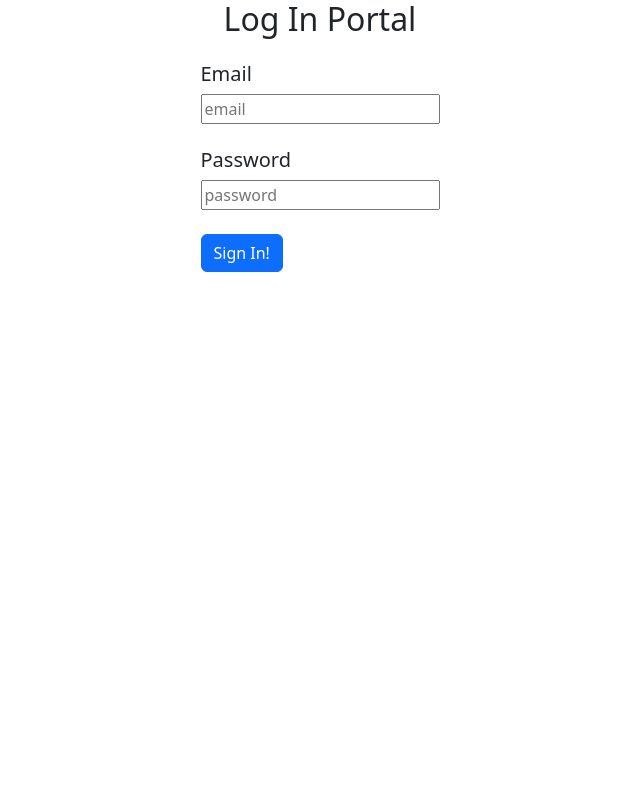
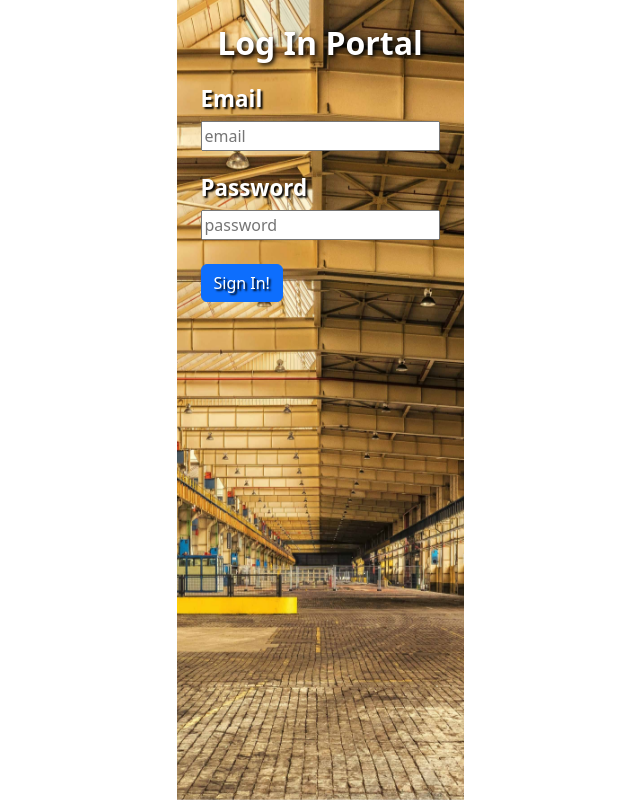
Before and after one commit to tritonmax26/FinalProjectCapstone, a React (Vite) app: page /login in a window 1280 px wide. Shown: the whole page, without its empty margins (320-960 px from the left). Built offline with nearby package versions, Linux system fonts and the light colour scheme.

Commit message:
make changes

```diff
--- a/src/App.jsx
+++ b/src/App.jsx
@@ -8,7 +8,8 @@ import { Container} from 'react-bootstrap';
 function App() {
 
   return (
-    <>
+   <div className="bglogin">
+   <>
 
         <Container>
             <Routes>
@@ -18,6 +19,7 @@ function App() {
             </Routes>
         </Container>
     </>
+    </div>
   )
 }
 
--- a/src/components/Loginpage.jsx
+++ b/src/components/Loginpage.jsx
@@ -12,7 +12,7 @@ const Loginpage = () => {
 
 
   return (
-    <div>
+    <div className='container d-flex align-items-center justify-content-center'>
 
     <Card style={{ width: '18rem' }}>
       <Card.Body>
@@ -22,8 +22,8 @@ const Loginpage = () => {
         <Card.Text>
         Please Log in or register to Signup
         </Card.Text>
-        <div className="block border-2 mb-2 px-2"><Button variant="primary" className='buttonhover'><Link to="/login" className='fontwhite'>Log in </Link></Button> </div>
-        <div className="block border-2 mb-2 px-2"><Button variant="primary" className='buttonhover'><Link to="/register" className='fontwhite'> Signup</Link></Button> </div>
+        <div className="block border-2 mb-2 px-2"><Button variant="primary" className='buttonhover'><Link to="/login" className='fontwhite span26'>Log in </Link></Button> </div>
+        <div className="block border-2 mb-2 px-2"><Button variant="primary" className='buttonhover'><Link to="/register" className='fontwhite span26'> Signup</Link></Button> </div>
       </Card.Body>
     </Card>
 
--- a/src/components/NavbarMain.jsx
+++ b/src/components/NavbarMain.jsx
@@ -7,12 +7,12 @@ const NavbarMain = () => {
     <div>
       <Navbar bg="dark" variant="dark" expand="lg">
       <Container>
-        <Navbar.Brand  as={Link} to="/">S.A.P. Stocks & Holdings Inc.</Navbar.Brand>
+        <Navbar.Brand className='span28' as={Link} to="/">S.A.P. Stocks & Holdings Inventory Data</Navbar.Brand>
         <Navbar.Toggle aria-controls="basic-navbar-nav" />
         <Navbar.Collapse id="basic-navbar-nav">
           <Nav className="me-auto">
           </Nav>
-          <Nav className="mr-auto">
+          <Nav className="mr-auto span26">
             <Nav.Link as={Link} to="/mainpage">Home</Nav.Link>
             <Nav.Link as={Link} to="/shops" >Shops</Nav.Link>
             <Nav.Link as={Link} to="/products" >Products</Nav.Link>
--- a/src/components/ProductCard.jsx
+++ b/src/components/ProductCard.jsx
@@ -11,7 +11,7 @@ const ProductCard = ({id, name, description, price, branch, image}) => {
 
                 <Card.Title>Branch: {branch}</Card.Title>
                 <Card.Subtitle className="mb-2 text-muted">
-                <Link to={`/products/${id}`}>
+                <Link className='unlink' to={`/products/${id}`}>
                      Product Name: {name}
                 </Link>
                 </Card.Subtitle>
@@ -22,7 +22,7 @@ const ProductCard = ({id, name, description, price, branch, image}) => {
                     Price: {price}
                 </Card.Subtitle>
                 <Card.Text>
-                    <Link to={`/products/${id}`}> ID: {id}</Link>
+                    <Link className='unlink' to={`/products/${id}`}> ID: {id}</Link>
                 </Card.Text>
                 {/* <Card.Link href="#">order</Card.Link>
                 <Card.Link href="#">cancel</Card.Link> */}
--- a/src/components/ShopCard.jsx
+++ b/src/components/ShopCard.jsx
@@ -7,11 +7,11 @@ const ShopCard = ({id, name, branch, service, about, name2 ,image}) => {
     <div>
         <div className='shopDivContainer p-2 gap-1'>
             <Card style={{ width: '20rem' }}>
-                <img src={`${import.meta.env.VITE_API}/image/${image}`} alt="" />
+            <Card.Img variant="top" src={`${import.meta.env.VITE_API}/image/${image}`} />
                 <Card.Body className='productCard centerAll'>
                     <Card.Title>Branch: {branch}</Card.Title>
                     <Card.Subtitle className="mb-2 text-muted">
-                    <Link to={`/shops/${id}`}>
+                    <Link className='unlink' to={`/shops/${id}`}>
                       Shop Name: {name}
                     </Link>
                     </Card.Subtitle>
--- a/src/index.css
+++ b/src/index.css
@@ -13,6 +13,10 @@ body {
   place-items: center;
 } */
 
+.unlink{
+  text-decoration: none;
+}
+
 .fontwhite{
   text-decoration: none;
   color: #ffffff;
@@ -20,6 +24,66 @@ body {
 
 .buttonhover{
 text-decoration: none;
+}
+
+.span28{
+  color: rgb(255, 255, 255);
+  font-size: 2rem;
+  font-weight: 600;
+  /* text-align: center; */
+  /* margin: 10px; */
+  /* align-items: center;
+  align-content: center; */
+  /* width: 100%; */
+  /* margin-left: 1px; */
+  text-shadow: 2px 2px 4px #000000;
+}
+
+.tcolor{
+  color: rgb(255, 255, 255);
+  /* text-align: center; */
+  /* margin: 10px; */
+  /* align-items: center;
+  align-content: center; */
+  /* width: 100%; */
+  /* margin-left: 1px; */
+  text-shadow: 2px 2px 4px #000000;
+}
+
+.span27{
+  color: rgb(255, 255, 255);
+  font-size: 1.4rem;
+  font-weight: 600;
+  /* text-align: center; */
+  /* margin: 10px; */
+  /* align-items: center;
+  align-content: center; */
+  /* width: 100%; */
+  /* margin-left: 1px; */
+  text-shadow: 2px 2px 2px #000000;
+}
+
+.span26{
+  color: rgb(255, 255, 255);
+  font-size: 1rem;
+  font-weight: 600;
+  /* text-align: center; */
+  /* margin: 10px; */
+  /* align-items: center;
+  align-content: center; */
+  /* width: 100%; */
+  /* margin-left: 1px; */
+  text-shadow: 2px 2px 2px #000000;
+}
+
+.bglogin{
+  background-image:  url(/src/imgdata/warehouse.jpg);
+  /* linear-gradient(to right, rgba(0, 0, 0, 0.607),rgba(0, 0, 0, 0.607)), */
+  background-position: center;
+  background-size: cover;
+  background-attachment: fixed;
+  object-fit: contain;
+  height: 100vh;
 }
 
 .buttonhover:hover{
@@ -39,8 +103,8 @@ text-decoration: none;
 
 .shopDivContainer{
   display: inline-flex;
-  height: 15rem;
-  width: 20rem;
+  /* height: 15rem;
+  width: 20rem;  */
 }
 
 .productCard{
--- a/src/views/Auth/Login.jsx
+++ b/src/views/Auth/Login.jsx
@@ -32,14 +32,14 @@ const Login = () => {
 
 
   return (
-    <div>
+    <div className='container d-flex align-items-center justify-content-center'>
         <form onSubmit={login}>
-            <h2 className='text-center'>Log In Portal</h2>
-            <h5 className='mt-4'>Email</h5>
+            <h2 className='mt-4 text-center span28'>Log In Portal</h2>
+            <h5 className='mt-4 span27'>Email</h5>
             <input type="email" className='mb-4' value={email} onChange={(e)=> setEmail(e.target.value)}placeholder='email'/>
-            <h5>Password</h5>
+            <h5 className='span27'>Password</h5>
             <input type="password" className='mb-4' value={password} onChange={(e)=> setPassword(e.target.value)}placeholder='password'/>
-            <br></br><input type="submit" class="btn btn-primary buttonhover" value="Sign In!" />
+            <br></br><input type="submit" class="btn btn-primary buttonhover span27" value="Sign In!" />
         </form>
 
 
--- a/src/views/Home.jsx
+++ b/src/views/Home.jsx
@@ -3,9 +3,9 @@ import Loginpage from '../components/Loginpage'
 
 const Home = () => {
   return (
-    <div>
+    <div className='bglogin'>
         {/* <NavbarMain />                      */}
-        <h4 className='text-center'>
+        <h4 className='text-center span28'>
         Inventory Portal
         </h4>
         <Loginpage />
--- a/src/views/Products/index.jsx
+++ b/src/views/Products/index.jsx
@@ -40,11 +40,11 @@ const index = () => {
 
       <Container>
       <Form onSubmit={search}>
-      <Form.Group className="mb-3" controlId="formBasicEmail">
+      <Form.Group className="mb-3 " controlId="formBasicEmail">
         <Form.Label>Search for a Product</Form.Label>
         <Form.Control type="text" placeholder="Enter product Name" value={searchProduct} onChange={(e)=> setSearchProduct (e.target.value)}/>
         <Form.Text className="text-muted">
-          We'll never share your email with anyone else.
+          <span className='tcolor'>We'll never share your email with anyone else.</span>
         </Form.Text>
       </Form.Group>
 
```
Also changed, not shown: src/views/Auth/Register.jsx (+7 -6 lines), src/views/Shops/Shop.jsx (+26 -22 lines), src/imgdata/warehouse.jpg (added).
